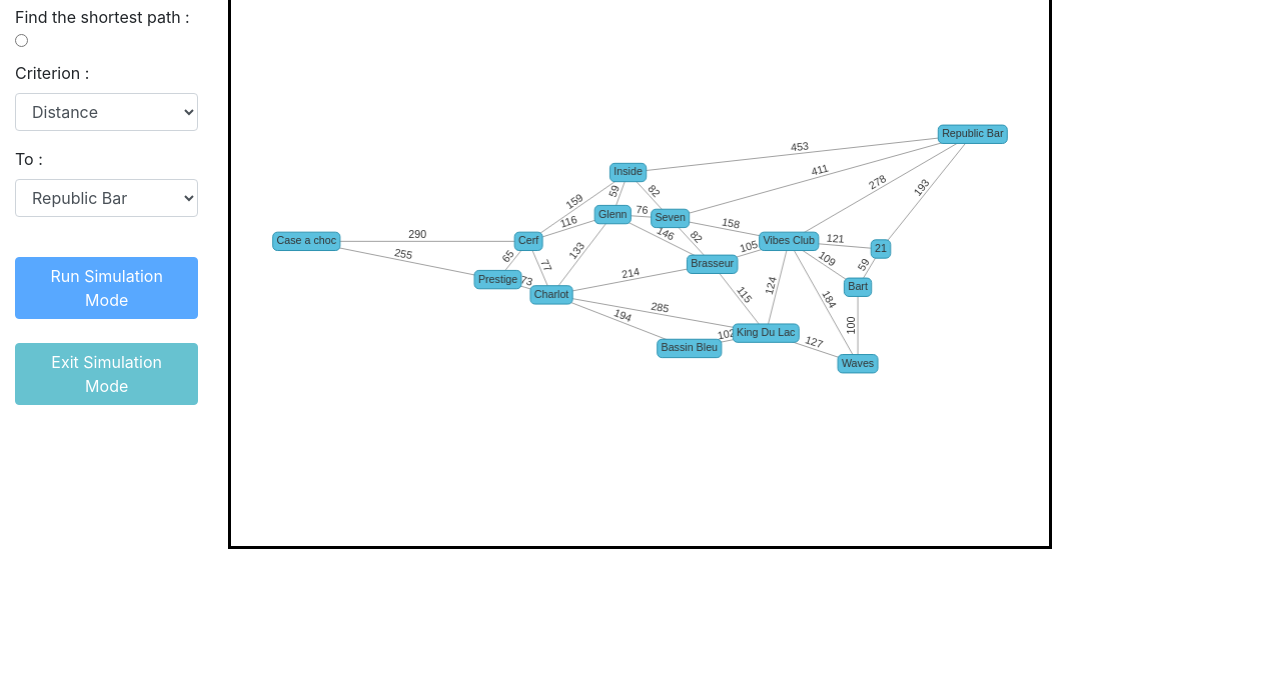
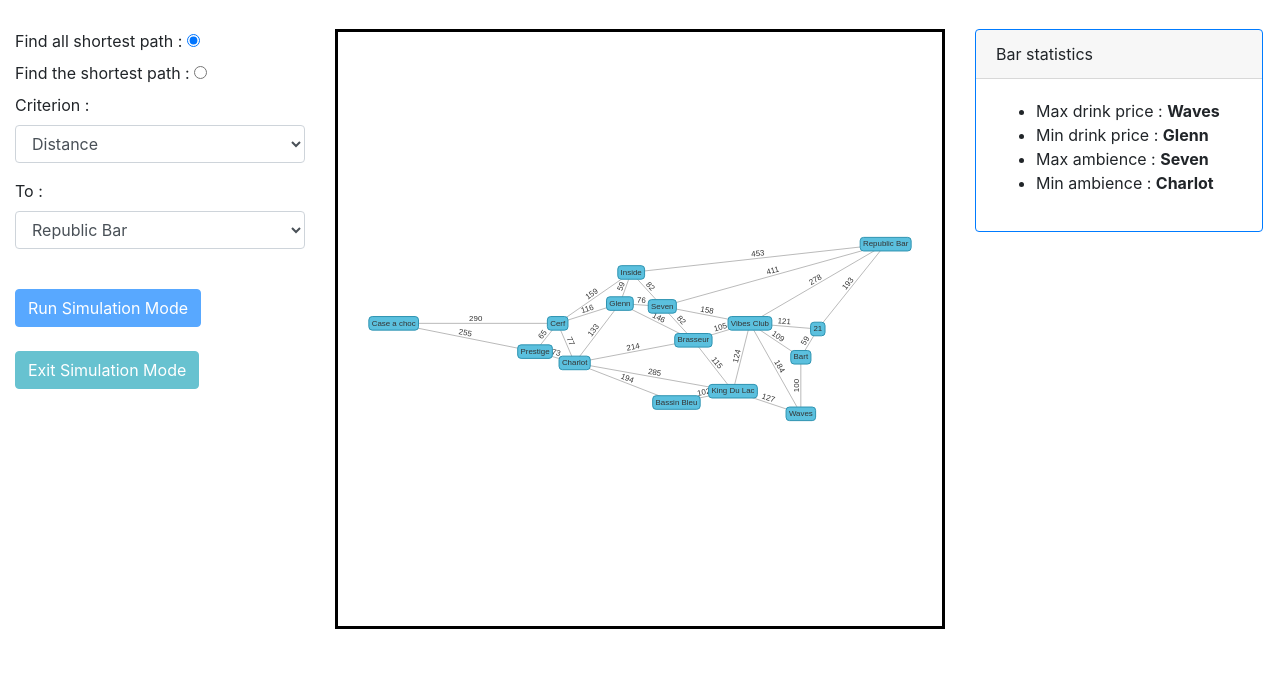
Before and after one commit to RomainCapo/NightSimulator, a plain HTML site: page index.html in a window 1280 px wide. Shown: the part 107-800 px from the top of the page. Drawn offline with nearby package versions, Linux system fonts and the light colour scheme.

Commit message:
add stats

```diff
--- a/index.html
+++ b/index.html
@@ -27,15 +27,17 @@ NightSimulator
         }
 
         .container{
-          max-width: 1500px;
+          max-width: 1600px;
         }
     </style>
   </head>
   <body>
     <div class="container">
-      <h1>Night Simulator</h1>
+      <br>
+      <h1><p class="text-center"><i>Night Simulator</i></p></h1>
+      <br><br>
       <div class="row">
-        <div class="col-2">
+        <div class="col-3">
           <div id="simulationPanel">
             <div class="radio">
               <label for="allShortestPaths">Find all shortest path : <input id="allShortestPaths" type="radio" name="simulation" value="allShortestPaths" checked="checked"></label>
@@ -64,10 +66,16 @@ NightSimulator
             <button id="exit" type="button" disabled name="button" class="btn btn-info" onclick="exitClicEvent()">Exit Simulation Mode</button>
           </div>
         </div>
-        <div class="col-8">
+        <div class="col-6">
           <div id="mynetwork"></div>
         </div>
-        <div class="col-2">
+        <div class="col-3">
+          <div id="barStat" class="card ard border-primary mb-3 mb-3" style="max-width: 18rem;">
+            <div class="card-header">Bar statistics</div>
+              <div class="card-body">
+                <p class="card-text" id="barStatContent"></p>
+            </div>
+          </div>
           <div id="barInfo" class="card ard border-primary mb-3 mb-3" style="max-width: 18rem;">
             <div class="card-header" id="barName">Bar name</div>
               <div class="card-body">
--- a/js/graphComputation.js
+++ b/js/graphComputation.js
@@ -70,9 +70,22 @@ class GraphComputation {
   }
 }
 
+_getStringFromID(id){
+  let alphabet = 'abcdefghijklmnopqrstuvwxyz'.split('');
+  if(id > 26){
+    return -1;
+  }else{
+    return alphabet[id];
+  }
+}
+
 _getIdFromString(string){
   let alphabet = 'abcdefghijklmnopqrstuvwxyz'.split('');
-  return alphabet.indexOf(string);
+  if(string.length > 1){
+    return -1
+  }else{
+    return alphabet.indexOf(string);
+  }
 }
 
 //================================================================================
@@ -89,53 +102,6 @@ _resetBar(){
       this.listBar[i].idParent = "none";
     }
   }
-
-// /**
-//  * execution de l'algorithme de dijkstra, on cherche les chemins les plus court entre un sommet initial et tous les autres sommets
-//  * @param  {string} id du bar a partir du quel on execute l'algorithme
-//  */
-//   _dijkstra(id){
-//     let tmp = [];
-//     this._resetBar();
-//
-//     //on créé la file de priorité, on empile le 1er sommet et on l'indique comme rencontré
-//     let priorityQueue = new PriorityQueue();
-//     priorityQueue.enqueue(this.listBar[this._getIdFromString(id)], 0);
-//     this.listBar[this._getIdFromString(id)].meeted = true;
-//
-//     while(!priorityQueue.isEmpty()){
-//       let qE = priorityQueue.dequeue();
-//       let currentBar = qE.element;
-//       let currentPriority = qE.priority;
-//       let idParent = qE.idParent;
-//
-//       currentBar.visited = true;
-//       tmp.push(currentBar.name);
-//
-//       let neighbours = this._getNeighbours(currentBar.id);
-//       for(let i = 0; i < neighbours.length; i++){
-//         let neighbourBar = neighbours[i]["bar"];
-//         let neighbourPriority = neighbours[i]["priority"]
-//
-//         if(!neighbourBar.visited){
-//           let priority = currentPriority + neighbourPriority;
-//
-//           if(!neighbourBar.meeted){
-//             priorityQueue.enqueue(neighbourBar, priority);
-//             neighbourBar.idParent = currentBar.id;
-//             neighbourBar.meeted = true;
-//           }else {
-//             if(priority < priorityQueue.getPriority(neighbourBar)){
-//               priorityQueue.decreasePriority(neighbourBar, priority);
-//               neighbourBar.idParent = currentBar.id;
-//             }
-//           }
-//         }
-//       }
-//     }
-//   }
-//
-//
 
 priorityFunction(){
 
@@ -259,6 +225,81 @@ priorityFunction(){
       }
       return neighbours;
     }
+//================================================================================
+// Statistiques du graphes
+//================================================================================
+
+getMaxDrinkPrice(){
+  let barName = "";
+  let max = 0;
+  this.listBar.forEach((e) => {
+    if(max < e.drinkPriceAvg){
+      max = e.drinkPriceAvg;
+      barName = e.name;
+    }
+  });
+  return [barName, max];
+}
+
+getMinDrinkPrice(){
+  let barName = "";
+  let min = this.listBar[0].drinkPriceAvg;
+  this.listBar.forEach((e) => {
+    if(min > e.drinkPriceAvg){
+      min = e.drinkPriceAvg;
+      barName = e.name;
+    }
+  });
+  return [barName, min];
+}
+
+getMaxAmbience(){
+  let barName = "";
+  let max = 0;
+  this.listBar.forEach((e) => {
+    if(max < e.ambience){
+      max = e.ambience;
+      barName = e.name;
+    }
+  });
+  return [barName, max];
+}
+
+getMinAmbience(){
+  let barName = "";
+  let min = this.listBar[0].ambience;
+  this.listBar.forEach((e) => {
+    if(min > e.ambience){
+      min = e.ambience;
+      barName = e.name;
+    }
+  });
+  return [barName, min];
+}
+
+getMaxDist(){
+  let max = 0;
+  for(let i = 0; i < this.contigMatrix.length; i++){
+    for(let j = 0; j < this.contigMatrix.length;j++){
+      if(max < this.contigMatrix[i][j]){
+        max = this.contigMatrix[i][j];
+      }
+    }
+  }
+  return max;
+}
+
+getMinDist(){
+  let min = 0;
+  for(let i = 0; i < this.contigMatrix.length; i++){
+    for(let j = 0; j < this.contigMatrix.length;j++){
+      if(min < this.contigMatrix[i][j]){
+        min = this.contigMatrix[i][j];
+      }
+    }
+  }
+  return min;
+}
 
 //================================================================================
 // Méthode de debug
--- a/js/graphRepresentation.js
+++ b/js/graphRepresentation.js
@@ -128,13 +128,13 @@ class GraphRepresentation{
   return string;
 }
 
-colorNode(idNode, colorNode){
-  this.nodes.update({id:idNode, color:colorNode});
-}
-
   //================================================================================
   // Dessin du chemin
   //================================================================================
+
+  colorNode(idNode, colorNode){
+    this.nodes.update({id:idNode, color:colorNode});
+  }
 
   /**
    * permet de trouver l'id d'un cote a partir d'un depart et d'une arrivée
--- a/js/script.js
+++ b/js/script.js
@@ -192,4 +192,9 @@ function generateSelectBarsHtml(){
  */
 (function() {
   generateSelectBarsHtml();
+  let maxDrinkPrice = gc.getMaxDrinkPrice();
+  let minDrinkPrice = gc.getMinDrinkPrice();
+  let maxAmbience = gc.getMaxAmbience();
+  let minAmbience = gc.getMinAmbience();
+  document.getElementById('barStatContent').innerHTML = "<ul><li>Max drink price : <strong>"+ maxDrinkPrice[0] +"</strong></li>" + "<li>Min drink price : <strong>"+ minDrinkPrice[0] +"</strong></li>" + "<li>Max ambience : <strong>"+ maxAmbience[0] +"</strong></li>" + "<li>Min ambience : <strong>"+ minAmbience[0] +"</strong></li></ul>";
 })();
```
